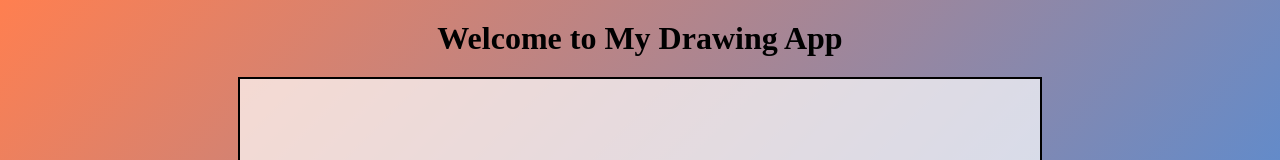
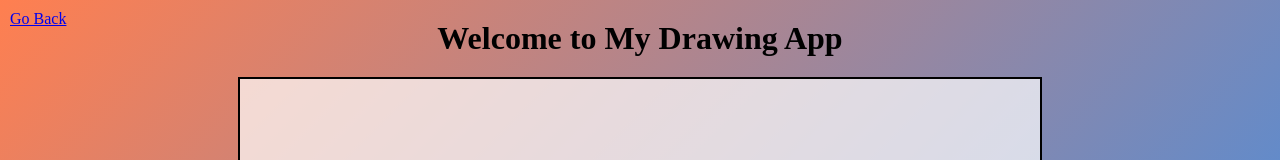
Before and after one commit to theonehash/drawing-app, a plain HTML site: page index.html in a window 1280 px wide. Shown: the top 160 px of the page. Drawn offline with Linux system fonts and the light colour scheme.

Commit message:
Update index.html

```diff
--- a/index.html
+++ b/index.html
@@ -7,6 +7,7 @@
   <link rel="stylesheet" href="styles.css">
 </head>
 <body>
+  <a href="https://funny-hamster-5b8896.netlify.app/" class="cta-btn" style="position: fixed; top: 0; left: 0; margin: 10px;">Go Back</a>
   <h1>Welcome to My Drawing App</h1>
   <canvas id="drawing-canvas" width="800" height="600"></canvas>
 
```
